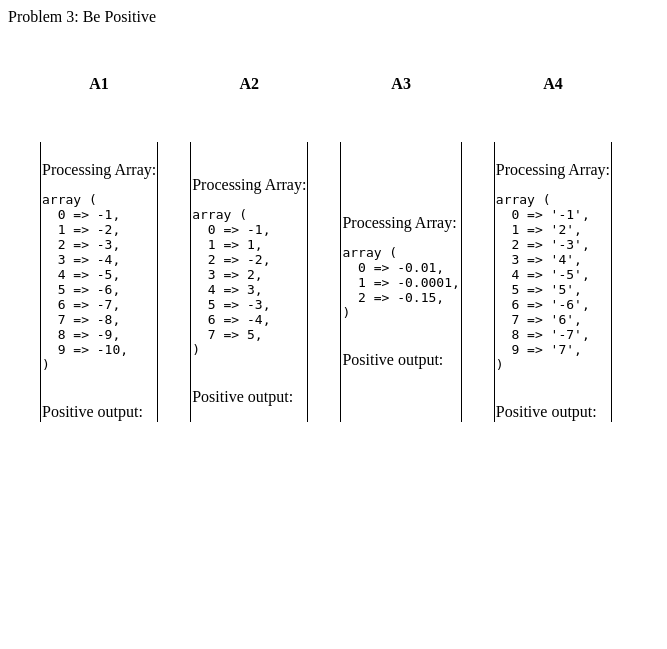
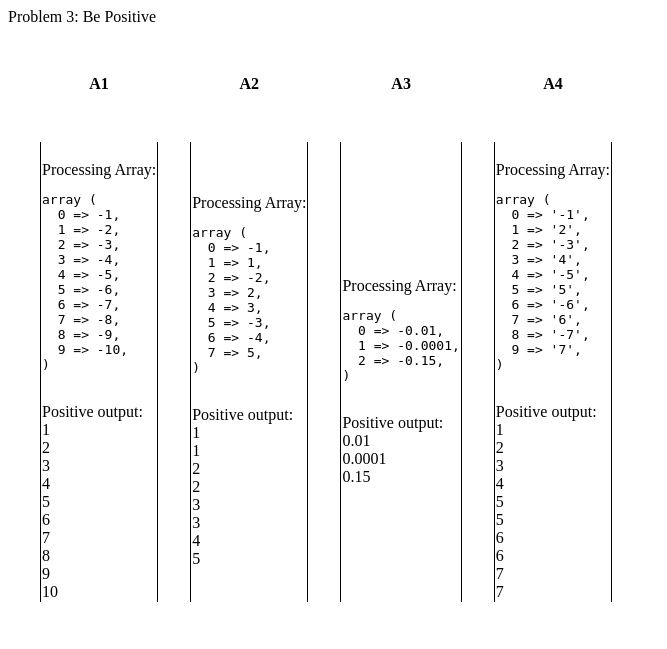
Before and after one commit to dustinlaa/IT202-011, a PHP site: page /problem3.php in a window 1280 px wide. Shown: the top 649 px of the page, without its empty margins (0-667 px from the left). Run offline with PHP 8.4, Linux system fonts and the light colour scheme.

Commit message:
added code in problem 3 to output each number as positive

```diff
--- a/public_html/problem3.php
+++ b/public_html/problem3.php
@@ -8,7 +8,12 @@ function bePositive($arr) {
     echo "<br>Processing Array:<br><pre>" . var_export($arr, true) . "</pre>";
     echo "<br>Positive output:<br>";
     //TODO use echo to output all of the values as positive (even if they were originally positive)
-
+    for ($x = 0; $x < count($arr); $x++) {
+        if ($arr[$x] < 0) {
+            $arr[$x] = $arr[$x] * -1;
+        }
+        echo $arr[$x], "<br>";
+    }
 }
 echo "Problem 3: Be Positive<br>";
 ?>
```
Also changed, not shown: public_html/problem2.php (line endings or trailing spaces).
